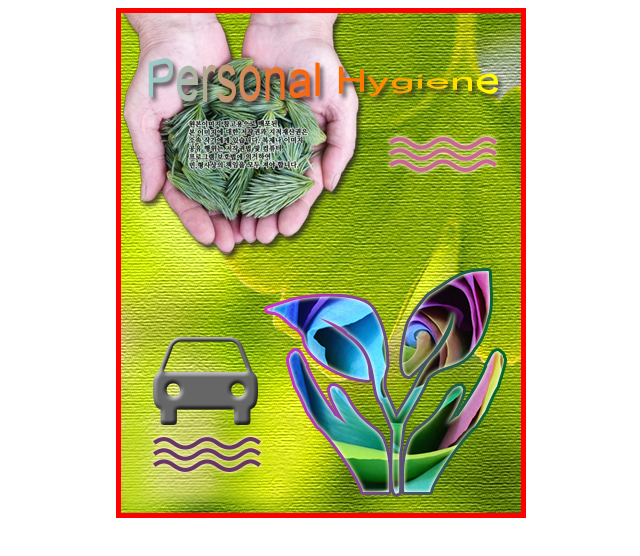
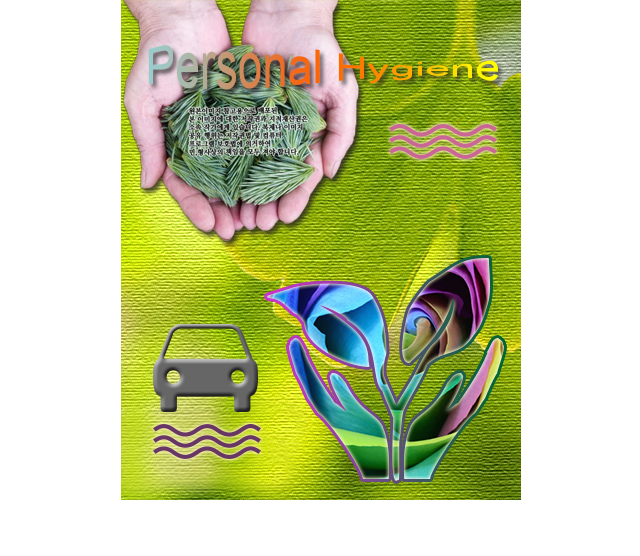
Before and after one commit to EdgarLee0816/personal, a plain HTML site: page index.html in a window 1280 px wide. Shown: the whole page, without its empty margins (319-959 px from the left). Drawn offline with Linux system fonts and the light colour scheme.

Commit message:
Add files via upload

```diff
--- a/index.html
+++ b/index.html
@@ -6,8 +6,9 @@
     <title>Personal Hygiene</title>
 
     <style>
-        div {width:400px; height: 500px; margin: auto; border:5px solid red; position: relative; overflow:hidden; }
-
+        *{margin:0; padding:0; box-sizing: border-box;}
+        div {max-width:400px; height: 500px; margin: auto; position: relative; overflow:hidden; }
+        img {width:100%;}
         img:not(:first-of-type) {position:absolute; left:0; top:0;}
         [src="images/1-1.png"] {animation:show 1.0s 0.5s both;}
         [src="images/1-2.png"] {animation:down 2.0s 0.8s both;}
```
